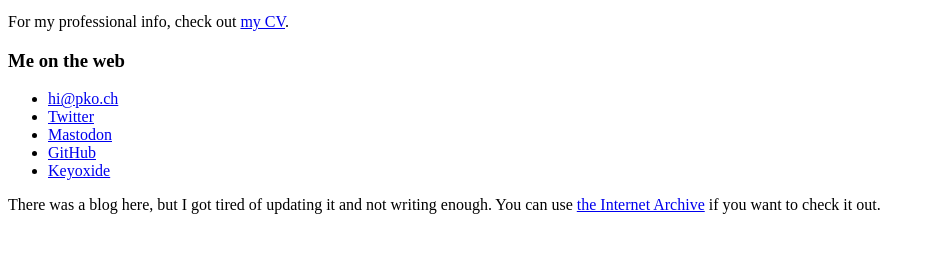
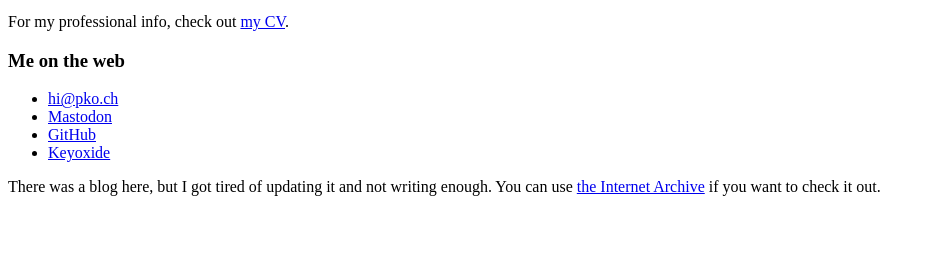
Before and after one commit to pkoch/pko.ch, a website: page index.html in a window 1280 px wide. Shown: the part 101-354 px from the top of the page, without its empty margins (0-935 px from the left). Drawn offline with Linux system fonts and the light colour scheme.

Commit message:
Remove Twitter

```diff
--- a/index.html
+++ b/index.html
@@ -17,7 +17,6 @@
 <h3>Me on the web</h3>
 <ul>
   <li><a href="mailto:hi@pko.ch" rel="me">hi@pko.ch</a></li>
-  <li><a href="https://twitter.com/pkoch" rel="me">Twitter</a></li>
   <li><a href="https://mastodon.social/@pkoch" rel="me">Mastodon</a></li>
   <li><a href="https://github.com/pkoch" rel="me">GitHub</a></li>
   <li><a href="https://keyoxide.org/7CF89ADCDA4CB27D18A943E4F6B4B93498A0C85D" rel="me">Keyoxide</a></li>
```
